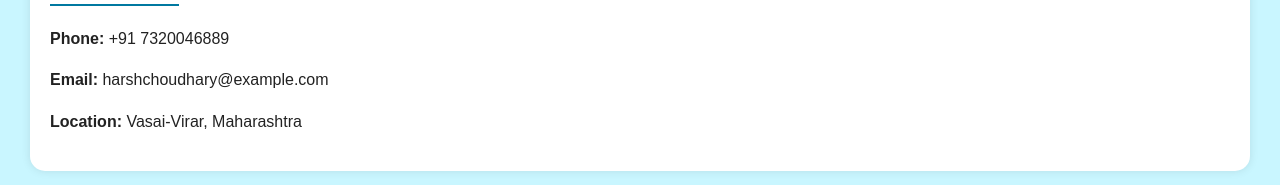
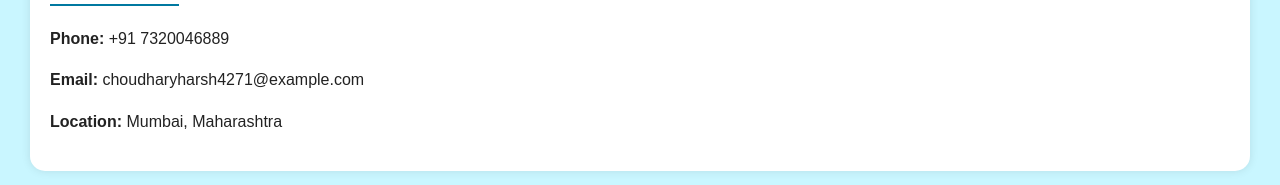
Before and after one commit to choudharyharsh4271-oss/my-portfolio, a plain HTML site: page index1.html in a window 1280 px wide. Shown: the part 2308-2493 px from the top of the page. Drawn offline with Linux system fonts and the light colour scheme.

Commit message:
Update index1.html

```diff
--- a/index1.html
+++ b/index1.html
@@ -105,8 +105,8 @@
   <section>
     <h2>Contact Me</h2>
     <p><b>Phone:</b> +91 7320046889</p>
-    <p><b>Email:</b> harshchoudhary@example.com</p>
-    <p><b>Location:</b> Vasai-Virar, Maharashtra</p>
+    <p><b>Email:</b> choudharyharsh4271@example.com</p>
+    <p><b>Location:</b> Mumbai, Maharashtra</p>
   </section>
 
   <footer>
```
